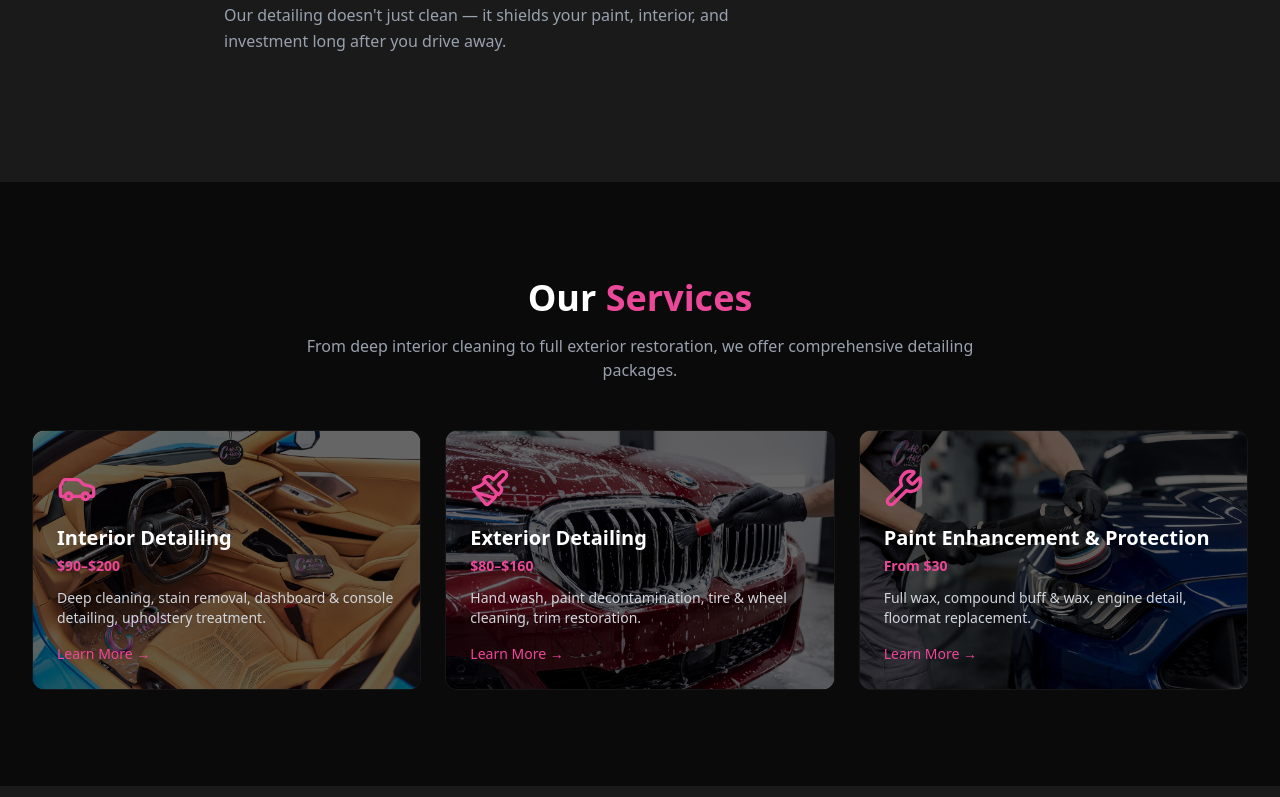
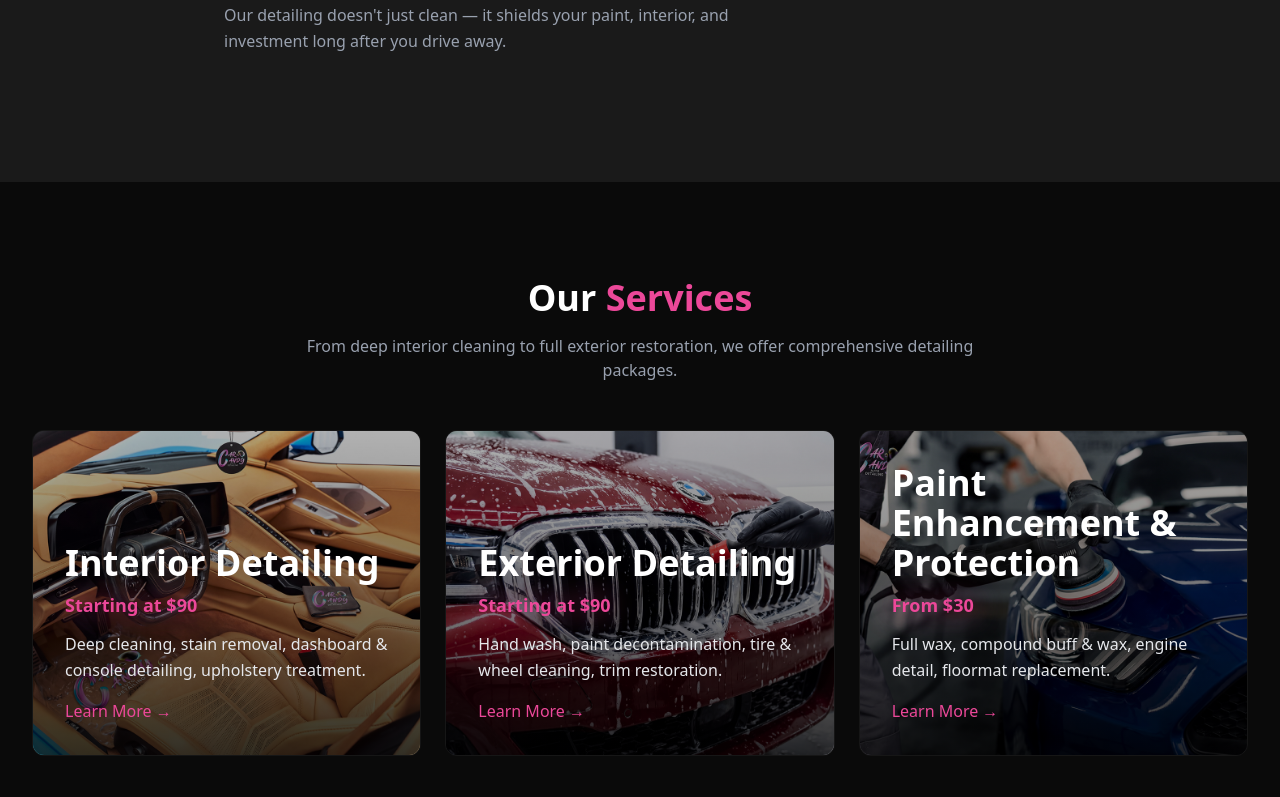
Before and after one commit to topoftheridge/carcandy-site, a Next.js app: page / in a window 1280 px wide. Shown: the part 2000-2797 px from the top of the page. Built offline with nearby package versions, Linux system fonts and the light colour scheme.

Commit message:
Update phone to (610) 726-0151, remove icons from service cards, enlarge text, add pricing glow, remove extra footer number

```diff
--- a/src/app/[slug]/page.tsx
+++ b/src/app/[slug]/page.tsx
@@ -30,7 +30,7 @@ export default async function LocationPage({ params }: Props) {
     "@type": "LocalBusiness",
     name: "Car Candy Auto Detailing",
     description: `Professional auto detailing services in ${location.name}, PA.`,
-    telephone: "+13023399679",
+    telephone: "+16107260151",
     email: "carcandyautodetailing@gmail.com",
     address: {
       "@type": "PostalAddress",
@@ -91,7 +91,7 @@ export default async function LocationPage({ params }: Props) {
           <div className="mt-12 p-6 rounded-xl bg-dark-lighter border border-white/5">
             <p className="text-gray-400 text-sm">
               Serving {location.name} and all of Delaware County, PA. Call{" "}
-              <a href="tel:+13023399679" className="text-primary font-semibold">(302) 339-9679</a> or{" "}
+              <a href="tel:+16107260151" className="text-primary font-semibold">(610) 726-0151</a> or{" "}
               <a href="tel:+16107577512" className="text-primary font-semibold">(610) 757-7512</a> to schedule your detail today.
             </p>
           </div>
--- a/src/app/contact/page.tsx
+++ b/src/app/contact/page.tsx
@@ -4,7 +4,7 @@ import { Phone, Mail, MapPin, Clock } from "lucide-react";
 
 export const metadata: Metadata = {
   title: "Contact Us | Car Candy Auto Detailing",
-  description: "Get in touch with Car Candy Auto Detailing in Aston, PA. Call (302) 339-9679 or (610) 757-7512. Open 7 days a week, 8 AM – 6 PM.",
+  description: "Get in touch with Car Candy Auto Detailing in Aston, PA. Call (610) 726-0151 or (610) 757-7512. Open 7 days a week, 8 AM – 6 PM.",
 };
 
 export default function ContactPage() {
@@ -25,7 +25,7 @@ export default function ContactPage() {
             {[
               { icon: <Phone className="w-6 h-6" />, label: "Phone", content: (
                 <div className="space-y-1">
-                  <a href="tel:+13023399679" className="block text-white hover:text-primary transition font-semibold">(302) 339-9679</a>
+                  <a href="tel:+16107260151" className="block text-white hover:text-primary transition font-semibold">(610) 726-0151</a>
                   <a href="tel:+16107577512" className="block text-white hover:text-primary transition font-semibold">(610) 757-7512</a>
                 </div>
               )},
--- a/src/app/layout.tsx
+++ b/src/app/layout.tsx
@@ -12,7 +12,7 @@ export const metadata: Metadata = {
     template: "%s | Car Candy Auto Detailing",
   },
   description:
-    "Professional auto detailing services in Aston, PA and Delaware County. Interior & exterior detailing, waxing, paint correction. Call (302) 339-9679.",
+    "Professional auto detailing services in Aston, PA and Delaware County. Interior & exterior detailing, waxing, paint correction. Call (610) 726-0151.",
   keywords: [
     "auto detailing Aston PA",
     "car detailing Delaware County",
--- a/src/app/page.tsx
+++ b/src/app/page.tsx
@@ -3,7 +3,7 @@ import QuoteForm from "@/components/QuoteForm";
 import HeroBackground from "@/components/HeroBackground";
 import Link from "next/link";
 import { locations } from "@/data/locations";
-import { Sparkles, Shield, Clock, Droplets, Car, Paintbrush, Wrench } from "lucide-react";
+import { Sparkles, Shield, Clock, Droplets } from "lucide-react";
 
 export default function HomePage() {
   const jsonLd = {
@@ -12,7 +12,7 @@ export default function HomePage() {
     name: "Car Candy Auto Detailing",
     description: "Professional auto detailing services in Aston, PA and Delaware County. Interior & exterior detailing, waxing, paint correction.",
     url: "https://carcandy-site.vercel.app",
-    telephone: "+13023399679",
+    telephone: "+16107260151",
     email: "carcandyautodetailing@gmail.com",
     address: {
       "@type": "PostalAddress",
@@ -106,41 +106,38 @@ export default function HomePage() {
           </p>
           <div className="grid grid-cols-1 md:grid-cols-3 gap-6">
             {/* Interior Detailing — with background image */}
-            <Link href="/services#interior" className="group relative rounded-xl overflow-hidden border border-white/5 hover:border-primary/50 transition min-h-[260px] flex flex-col justify-end">
+            <Link href="/services#interior" className="group relative rounded-xl overflow-hidden border border-white/5 hover:border-primary/50 transition min-h-[320px] flex flex-col justify-end">
               <div className="absolute inset-0 bg-cover bg-center" style={{ backgroundImage: "url('/interiorcard1.jpg')" }} />
-              <div className="absolute inset-0 bg-black/60" />
-              <div className="relative p-6">
-                <div className="text-primary mb-4"><Car className="w-10 h-10" /></div>
-                <h3 className="text-xl font-bold text-white mb-1">Interior Detailing</h3>
-                <p className="text-primary font-semibold text-sm mb-3">$90–$200</p>
-                <p className="text-gray-300 text-sm">Deep cleaning, stain removal, dashboard &amp; console detailing, upholstery treatment.</p>
-                <span className="inline-block mt-4 text-primary text-sm font-medium group-hover:underline">Learn More →</span>
+              <div className="absolute inset-0 bg-gradient-to-t from-black/80 via-black/50 to-black/30" />
+              <div className="relative p-8">
+                <h3 className="text-3xl lg:text-4xl font-bold text-white mb-2">Interior Detailing</h3>
+                <p className="text-primary font-bold text-lg mb-3 drop-shadow-[0_0_14px_rgba(236,72,153,0.7)]">Starting at $90</p>
+                <p className="text-gray-200 text-base leading-relaxed">Deep cleaning, stain removal, dashboard &amp; console detailing, upholstery treatment.</p>
+                <span className="inline-block mt-4 text-primary text-base font-medium group-hover:underline">Learn More →</span>
               </div>
             </Link>
 
             {/* Exterior Detailing — with background image */}
-            <Link href="/services#exterior" className="group relative rounded-xl overflow-hidden border border-white/5 hover:border-primary/50 transition min-h-[260px] flex flex-col justify-end">
+            <Link href="/services#exterior" className="group relative rounded-xl overflow-hidden border border-white/5 hover:border-primary/50 transition min-h-[320px] flex flex-col justify-end">
               <div className="absolute inset-0 bg-cover bg-center" style={{ backgroundImage: "url('/exteriorcard1.jpg')" }} />
-              <div className="absolute inset-0 bg-black/60" />
-              <div className="relative p-6">
-                <div className="text-primary mb-4"><Paintbrush className="w-10 h-10" /></div>
-                <h3 className="text-xl font-bold text-white mb-1">Exterior Detailing</h3>
-                <p className="text-primary font-semibold text-sm mb-3">$80–$160</p>
-                <p className="text-gray-300 text-sm">Hand wash, paint decontamination, tire &amp; wheel cleaning, trim restoration.</p>
-                <span className="inline-block mt-4 text-primary text-sm font-medium group-hover:underline">Learn More →</span>
+              <div className="absolute inset-0 bg-gradient-to-t from-black/80 via-black/50 to-black/30" />
+              <div className="relative p-8">
+                <h3 className="text-3xl lg:text-4xl font-bold text-white mb-2">Exterior Detailing</h3>
+                <p className="text-primary font-bold text-lg mb-3 drop-shadow-[0_0_14px_rgba(236,72,153,0.7)]">Starting at $90</p>
+                <p className="text-gray-200 text-base leading-relaxed">Hand wash, paint decontamination, tire &amp; wheel cleaning, trim restoration.</p>
+                <span className="inline-block mt-4 text-primary text-base font-medium group-hover:underline">Learn More →</span>
               </div>
             </Link>
 
             {/* Paint Enhancement & Protection — with background image */}
-            <Link href="/services#addons" className="group relative rounded-xl overflow-hidden border border-white/5 hover:border-primary/50 transition min-h-[260px] flex flex-col justify-end">
+            <Link href="/services#addons" className="group relative rounded-xl overflow-hidden border border-white/5 hover:border-primary/50 transition min-h-[320px] flex flex-col justify-end">
               <div className="absolute inset-0 bg-cover bg-center" style={{ backgroundImage: "url('/Paintcard1.jpg')" }} />
-              <div className="absolute inset-0 bg-black/60" />
-              <div className="relative p-6">
-                <div className="text-primary mb-4"><Wrench className="w-10 h-10" /></div>
-                <h3 className="text-xl font-bold text-white mb-1">Paint Enhancement &amp; Protection</h3>
-                <p className="text-primary font-semibold text-sm mb-3">From $30</p>
-                <p className="text-gray-300 text-sm">Full wax, compound buff &amp; wax, engine detail, floormat replacement.</p>
-                <span className="inline-block mt-4 text-primary text-sm font-medium group-hover:underline">Learn More →</span>
+              <div className="absolute inset-0 bg-gradient-to-t from-black/80 via-black/50 to-black/30" />
+              <div className="relative p-8">
+                <h3 className="text-3xl lg:text-4xl font-bold text-white mb-2">Paint Enhancement &amp; Protection</h3>
+                <p className="text-primary font-bold text-lg mb-3 drop-shadow-[0_0_14px_rgba(236,72,153,0.7)]">From $30</p>
+                <p className="text-gray-200 text-base leading-relaxed">Full wax, compound buff &amp; wax, engine detail, floormat replacement.</p>
+                <span className="inline-block mt-4 text-primary text-base font-medium group-hover:underline">Learn More →</span>
               </div>
             </Link>
           </div>
@@ -180,8 +177,8 @@ export default function HomePage() {
             Call us today or fill out the form above for a free, no-obligation quote.
           </p>
           <div className="flex flex-col sm:flex-row items-center justify-center gap-4">
-            <a href="tel:+13023399679" className="inline-flex items-center justify-center bg-primary text-white font-bold px-8 py-4 rounded-lg hover:bg-primary-dark transition text-lg">
-              Call (302) 339-9679
+            <a href="tel:+16107260151" className="inline-flex items-center justify-center bg-primary text-white font-bold px-8 py-4 rounded-lg hover:bg-primary-dark transition text-lg">
+              Call (610) 726-0151
             </a>
             <span className="text-gray-500">or</span>
             <Link href="/get-quote" className="inline-flex items-center justify-center bg-white/10 text-white font-bold px-8 py-4 rounded-lg hover:bg-white/20 transition border border-white/20 text-lg">
--- a/src/components/Footer.tsx
+++ b/src/components/Footer.tsx
@@ -17,8 +17,7 @@ export default function Footer() {
             <div className="space-y-2 text-sm">
               <div className="flex items-center gap-2"><MapPin className="w-4 h-4 text-primary" /> Aston, PA</div>
               <div className="flex items-center gap-2"><Clock className="w-4 h-4 text-primary" /> Mon–Sun: 8 AM – 6 PM</div>
-              <div className="flex items-center gap-2"><Phone className="w-4 h-4 text-primary" /> <a href="tel:+13023399679" className="hover:text-primary transition">(302) 339-9679</a></div>
-              <div className="flex items-center gap-2"><Phone className="w-4 h-4 text-primary" /> <a href="tel:+16107577512" className="hover:text-primary transition">(610) 757-7512</a></div>
+              <div className="flex items-center gap-2"><Phone className="w-4 h-4 text-primary" /> <a href="tel:+16107260151" className="hover:text-primary transition">(610) 726-0151</a></div>
               <div className="flex items-center gap-2"><Mail className="w-4 h-4 text-primary" /> <a href="mailto:carcandyautodetailing@gmail.com" className="hover:text-primary transition">carcandyautodetailing@gmail.com</a></div>
             </div>
             <div className="mt-4">
--- a/src/components/Hero.tsx
+++ b/src/components/Hero.tsx
@@ -27,10 +27,10 @@ export default function Hero({ title, subtitle, showCTA = true }: HeroProps) {
                 GET A FREE QUOTE
               </Link>
               <a
-                href="tel:+13023399679"
+                href="tel:+16107260151"
                 className="inline-flex items-center justify-center bg-white/10 backdrop-blur text-white font-bold px-8 py-4 rounded-lg hover:bg-white/20 transition border border-white/20 text-lg"
               >
-                CALL (302) 339-9679
+                CALL (610) 726-0151
               </a>
             </div>
           )}
--- a/src/components/Navbar.tsx
+++ b/src/components/Navbar.tsx
@@ -52,9 +52,9 @@ export default function Navbar() {
             </div>
 
             <div className="flex items-center gap-4">
-              <a href="tel:+13023399679" className="text-white hover:text-primary transition font-bold text-lg flex items-center gap-1.5">
+              <a href="tel:+16107260151" className="text-white hover:text-primary transition font-bold text-lg flex items-center gap-1.5">
                 <Phone className="w-5 h-5" />
-                (302) 339-9679
+                (610) 726-0151
               </a>
               <Link
                 href="/get-quote"
@@ -88,7 +88,7 @@ export default function Navbar() {
               </div>
             </div>
             <Link href="/contact" className="block font-medium text-lg text-white hover:text-primary" onClick={() => setMobileOpen(false)}>Contact</Link>
-            <a href="tel:+13023399679" className="block font-bold text-white text-lg hover:text-primary">📞 (302) 339-9679</a>
+            <a href="tel:+16107260151" className="block font-bold text-white text-lg hover:text-primary">📞 (610) 726-0151</a>
             <Link href="/get-quote" className="block text-center bg-primary text-white px-5 py-2.5 rounded-lg font-semibold" onClick={() => setMobileOpen(false)}>BOOK NOW</Link>
           </div>
         </div>
--- a/src/components/QuoteForm.tsx
+++ b/src/components/QuoteForm.tsx
@@ -75,7 +75,7 @@ export default function QuoteForm() {
           <div className="text-sm text-gray-400 text-center space-y-1">
             <p>
               Need immediate assistance? Call us at{" "}
-              <a href="tel:+13023399679" className="text-primary font-semibold hover:text-primary-light transition">(302) 339-9679</a>
+              <a href="tel:+16107260151" className="text-primary font-semibold hover:text-primary-light transition">(610) 726-0151</a>
             </p>
             <p>
               Want to skip the wait?{" "}
```
Also changed, not shown: src/app/about/page.tsx (+4 -4 lines), src/app/get-quote/page.tsx (+4 -4 lines).
